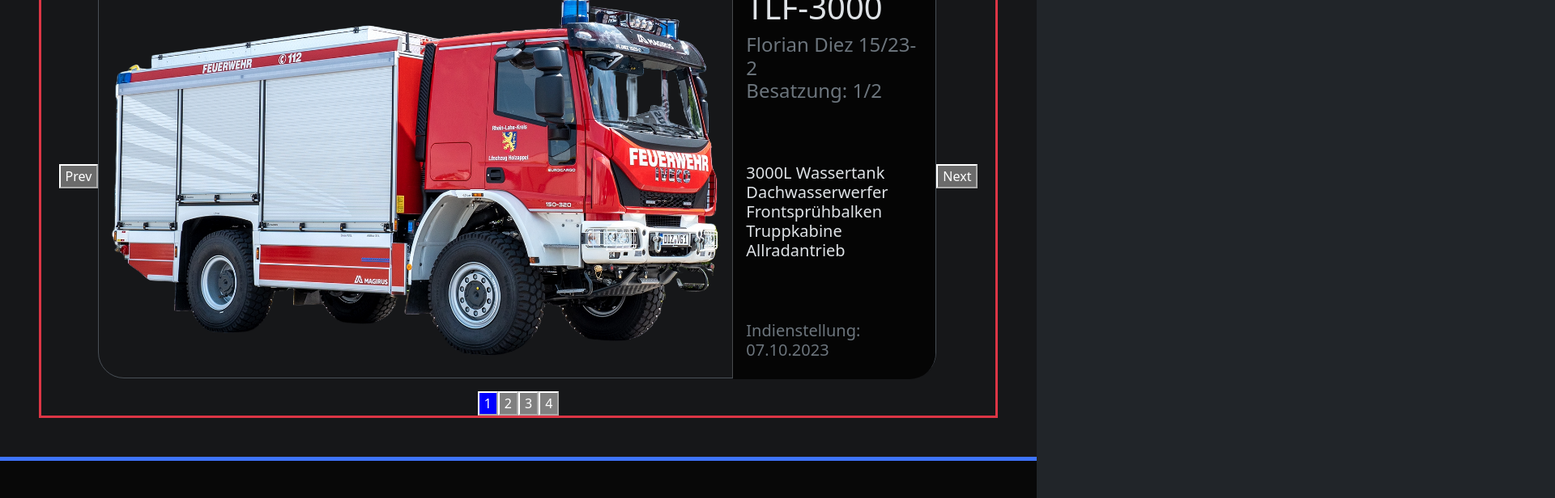
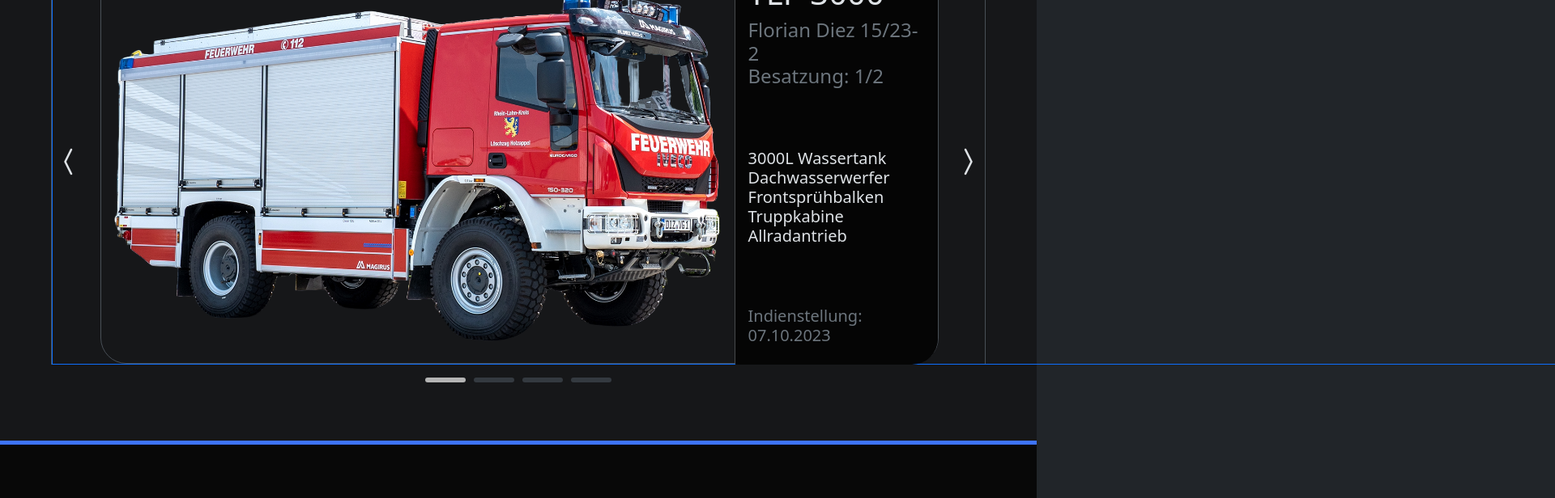
Before and after one commit to JPDiesler/FFW_Holzappel, a React (Vite) app: page / in a window 1280 px wide. Shown: the part 2680-3296 px from the top of the page at 81% size, 1920 px wide, since content can reach past the window. Built offline with nearby package versions, Linux system fonts and the light colour scheme; no server answers.

Commit message:
Getting closer

```diff
--- a/src/components/modules/vehicles/Vehicles.jsx
+++ b/src/components/modules/vehicles/Vehicles.jsx
@@ -15,23 +15,49 @@
   };
 
   return (
-    <div className="flex-fill d-flex flex-column justify-content-center align-items-center border border-3 border-danger gap-3">
+    <div className="flex-fill d-flex flex-column justify-content-center align-items-center">
       <h1 className="title">Unsere Einsatzfahrzeuge</h1>
-      <div className="d-flex align-items-center">
-        <button onClick={prevVehicle}>Prev</button>
-        {vehicles[activeIndex]}
-        <button onClick={nextVehicle}>Next</button>
-      </div>
       <div>
-        {vehicles.map((vehicle, index) => (
-          <button
-            key={index}
-            style={{ backgroundColor: index === activeIndex ? "blue" : "gray" }}
-            onClick={() => setActiveIndex(index)}
+        <div className="d-flex align-items-center position-relative border">
+          <button onClick={prevVehicle} className="btn p-0 pt-5 pb-5 me-3 z-1">
+            <i className="bi bi-chevron-compact-left fs-1"></i>
+          </button>
+          <div className="placeholder z-1">{vehicles[0]}</div>
+          <div
+            id="carousel-container"
+            className="carousel-container border border-primary"
+            style={{
+              transform: `translateX(-${activeIndex * 100}vw)`,
+              transition: "transform 0.5s ease-in-out",
+            }}
           >
-            {index + 1}
+            <button
+              onClick={prevVehicle}
+              className="btn p-0 pt-5 pb-5 me-3 placeholder"
+              disabled={true}
+            >
+              <i className="bi bi-chevron-compact-left fs-1"></i>
+            </button>
+            {vehicles.map((vehicle) => {
+              return vehicle;
+            })}
+          </div>
+          {/* {vehicles[activeIndex]} */}
+          <button onClick={nextVehicle} className="btn p-0 pt-5 pb-5 ms-3 z-1">
+            <i className="bi bi-chevron-compact-right fs-1"></i>
           </button>
-        ))}
+        </div>
+        <div className="flex-fill d-flex justify-content-center align-items-centerp-2 pt-3 pb-4">
+          {vehicles.map((vehicle, index) => (
+            <button
+              key={index}
+              className={`indicator ${
+                index === activeIndex ? "indicator_active " : ""
+              }`}
+              onClick={() => setActiveIndex(index)}
+            ></button>
+          ))}
+        </div>
       </div>
     </div>
   );
--- a/src/components/modules/vehicles/Vehicles.scss
+++ b/src/components/modules/vehicles/Vehicles.scss
@@ -17,14 +17,33 @@
   width: 250px;
 }
 
-.carousel-content {
-  transition: transform 0.5s ease-in-out;
+.carousel-container {
+  position: absolute;
+  display: flex;
+  z-index: 0;
+  left: auto;
+  right: auto;
 }
 
-.slide-left {
-  transform: translateX(-100%);
+.carousel-container > :not(:first-child):not(:nth-child(2)) {
+  margin-left: 100vw;
 }
 
-.slide-right {
-  transform: translateX(100%);
+.indicator {
+  content: "";
+  height: 6px;
+  width: 50px;
+  border: none;
+  margin-left: 5px;
+  margin-right: 5px;
+  border-radius: 3px;
+  background-color: var(--bs-secondary-bg);
 }
+
+.indicator_active {
+  background-color: #b4b4b4;
+}
+
+.placeholder {
+  visibility: hidden;
+}
```
